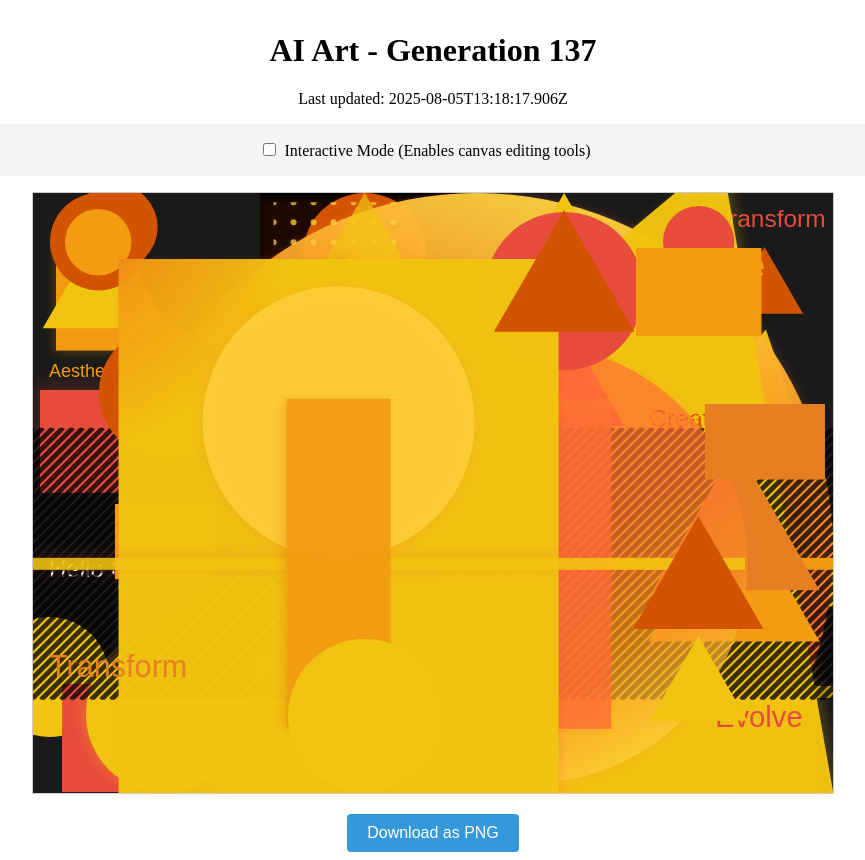
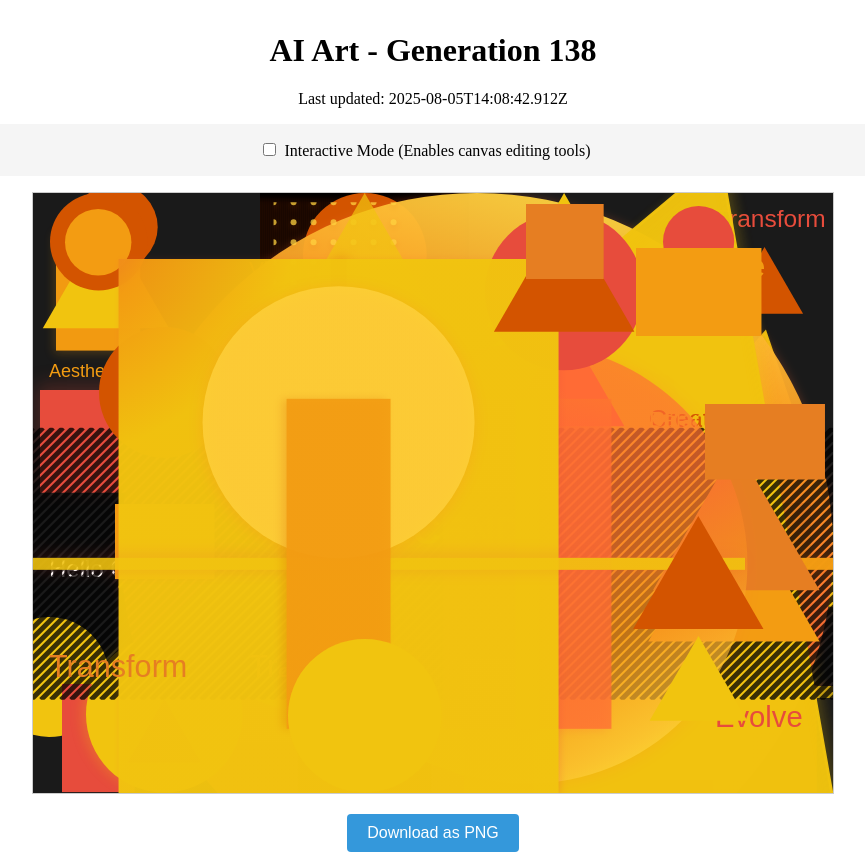
Before and after one commit to mcclowes/ai-art, a React (Vite) app: page / in a window 1280 px wide. Shown: the whole page, without its empty margins (207-1072 px from the left). Built offline with nearby package versions, Linux system fonts and the light colour scheme.

Commit message:
Improve artwork - Generation 138

```diff
--- a/src/artwork-state.ts
+++ b/src/artwork-state.ts
@@ -1511,9 +1511,18 @@ export const artworkState: ArtworkState = {
       "radius": 76.77190679915618,
       "fillStyle": "#f1c40f",
       "id": "circle_1754399897906"
+    },
+    {
+      "type": "rectangle",
+      "x": 493,
+      "y": 11,
+      "width": 77.66022865252748,
+      "height": 75.01590146963184,
+      "fillStyle": "#e67e22",
+      "id": "element_1754402922912"
     }
   ],
-  "generation": 137,
-  "lastUpdated": "2025-08-05T13:18:17.906Z",
+  "generation": 138,
+  "lastUpdated": "2025-08-05T14:08:42.912Z",
   "cycleStarted": "2025-07-30T21:05:00.444Z"
 };
```
